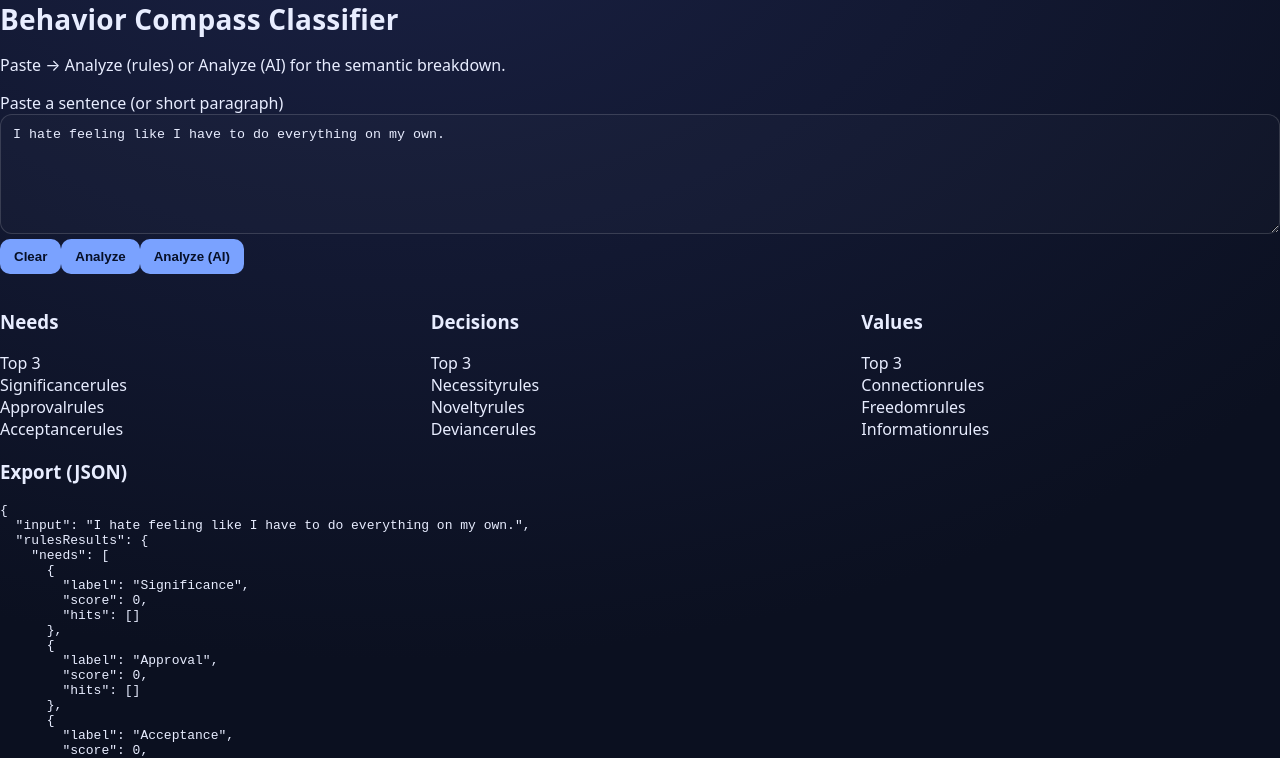
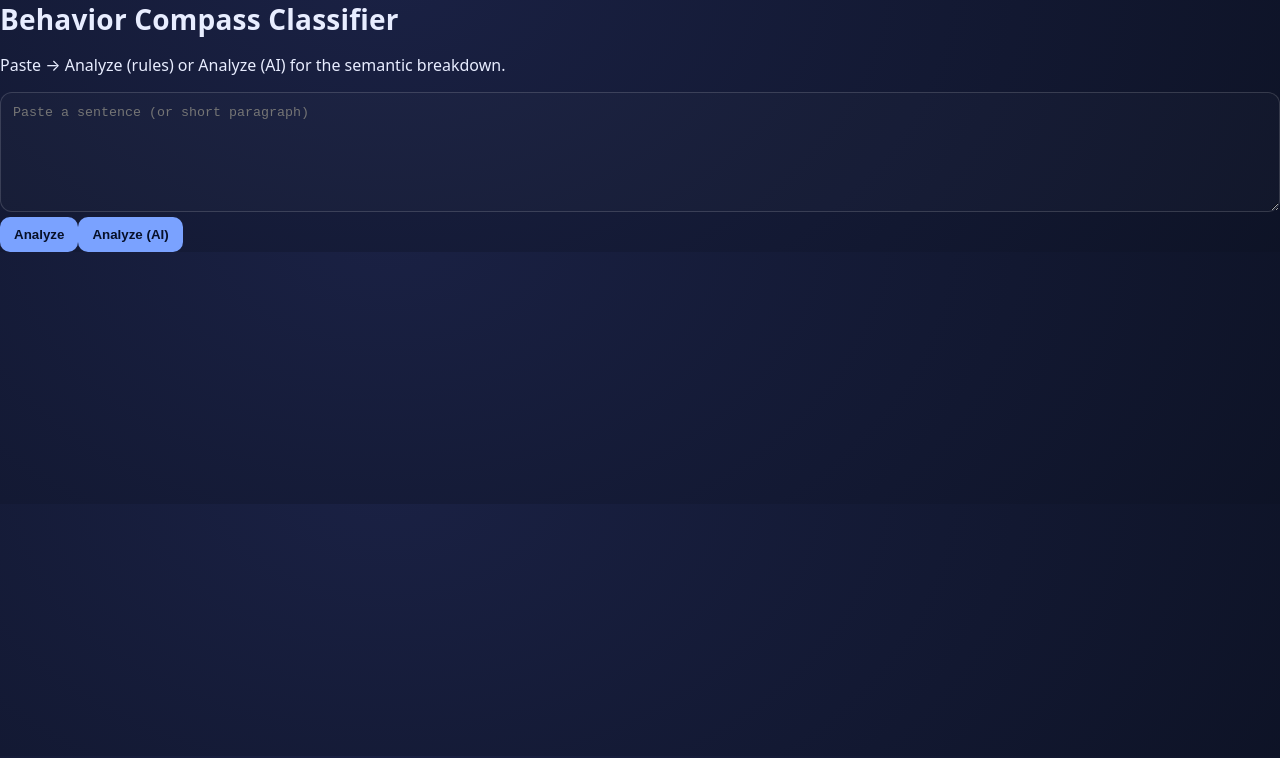
Before and after one commit to blakemcdonald55-star/Behavior-Compass-, a Next.js app: page / in a window 1280 px wide. Shown: the top 758 px of the page. Built offline with nearby package versions, Linux system fonts and the light colour scheme.

Commit message:
Update page.tsx

```diff
--- a/app/page.tsx
+++ b/app/page.tsx
@@ -1,363 +1,182 @@
 "use client";
 
-import React, { useMemo, useState } from "react";
+import { useState } from "react";
 
-/* ---------- tiny safety helpers ---------- */
-const s = (str?: string) => (typeof str === "string" ? str : "");
-const a = <T,>(arr?: T[]) => (Array.isArray(arr) ? arr : []);
+export default function Home() {
+  const [text, setText] = useState("");
+  const [rulesResults, setRulesResults] = useState<any>(null);
+  const [aiResults, setAiResults] = useState<any>(null);
+  const [loading, setLoading] = useState(false);
 
-/* ---------- taxonomy ---------- */
-const TAXONOMY = {
-  needs: [
-    "Significance",
-    "Approval",
-    "Acceptance",
-    "Intelligence",
-    "Strength/Power",
-    "Pity",
-  ],
-  decisions: [
-    "Novelty",
-    "Deviance",
-    "Social",
-    "Conformity",
-    "Investment",
-    "Necessity",
-  ],
-  values: [
-    "Connection",
-    "Freedom",
-    "Information",
-    "Recognition",
-    "Investment",
-    "Growth",
-  ],
-};
+  const analyze = async (mode: "rules" | "ai") => {
+    setLoading(true);
+    setRulesResults(null);
+    setAiResults(null);
 
-/* ---------- crude keyword lists to make 'Analyze' respond ---------- */
-const KEYWORDS: Record<string, string[]> = {
-  // Needs
-  Significance: ["i matter","matter","important","best","special","recognize","recognition","impact"],
-  Approval: ["approve","approval","validate","validation","like me","impress","accept me","admire"],
-  Acceptance: ["accept","belong","included","welcome","fit in","part of"],
-  Intelligence: ["smart","intelligent","figure out","understand","learn","knowledgeable","clever"],
-  "Strength/Power": ["power","control","in control","strong","dominate","lead","authority"],
-  Pity: ["feel sorry","pity","victim","helpless","poor me"],
-
-  // Decisions
-  Novelty: ["new","novel","adventure","explore","different","variety","fresh"],
-  Deviance: ["break rules","against the rules","rebel","nonconform","edge","taboo"],
-  Social: ["together","friends","team","group","we ","community","social"],
-  Conformity: ["normal","standard","expected","proper","should","supposed to"],
-  Investment: ["invest","commit","long term","sacrifice","pay off","return","roi"],
-  Necessity: ["have to","need to","must","required","necessary","obligation"],
-
-  // Values
-  Connection: ["connect","connection","relationship","bond","intimacy","together","belong"],
-  Freedom: ["free","freedom","autonomy","independent","my way","choice"],
-  Information: ["information","data","facts","learn","research","understand"],
-  Recognition: ["recognize","recognition","credit","acknowledge","applause","famous"],
-  Growth: ["grow","growth","improve","progress","develop","level up","mastery"],
-};
-
-/* ---------- rules scorer (very simple) ---------- */
-function scoreCategory(text: string, labels: string[]) {
-  const t = text.toLowerCase();
-  return labels
-    .map((label) => {
-      const words = KEYWORDS[label] || [];
-      let hits: string[] = [];
-      let score = 0;
-
-      for (const w of words) {
-        const needle = w.toLowerCase();
-        const count = needle ? t.split(needle).length - 1 : 0;
-        if (count > 0) {
-          hits.push(`${needle}×${count}`);
-          score += count; // 1 point per hit
-        }
-      }
-
-      // clamp to 0..5
-      const scaled = Math.max(0, Math.min(5, score));
-
-      return { label, score: scaled, hits };
-    })
-    .sort((a, b) => b.score - a.score)
-    .slice(0, 3);
-}
-
-/* ---------- normalize any AI response into our common shape ---------- */
-type Item = { label: string; score?: number; why?: string };
-
-function normalizeAI(raw: any, fallbackInput: string) {
-  // If server already returned normalized { ok, needs, ... }
-  if (raw && raw.ok === true) {
-    return {
-      input: s(raw.input) || fallbackInput,
-      needs: a<Item>(raw.needs),
-      decisions: a<Item>(raw.decisions),
-      values: a<Item>(raw.values),
-      rationale: s(raw.rationale),
-    };
-  }
-
-  // If we received a raw OpenAI chat response, try to extract JSON
-  const content =
-    raw?.choices?.[0]?.message?.content ??
-    raw?.message?.content ??
-    raw?.content ??
-    "";
-
-  let parsed: any = null;
-  if (typeof content === "string") {
     try {
-      parsed = JSON.parse(content);
-    } catch {
-      // if it's not JSON, just return empty
-      parsed = null;
-    }
-  }
-
-  if (parsed) {
-    return {
-      input: s(parsed.input) || fallbackInput,
-      needs: a<Item>(parsed.needs),
-      decisions: a<Item>(parsed.decisions),
-      values: a<Item>(parsed.values),
-      rationale: s(parsed.rationale),
-    };
-  }
-
-  // fallback empty
-  return {
-    input: fallbackInput,
-    needs: [] as Item[],
-    decisions: [] as Item[],
-    values: [] as Item[],
-    rationale: "",
-  };
-}
-
-export default function Page() {
-  const [input, setInput] = useState(
-    "I hate feeling like I have to do everything on my own."
-  );
-
-  /* rules results update whenever input changes */
-  const rulesResults = useMemo(() => {
-    const t = s(input);
-    return {
-      needs: scoreCategory(t, TAXONOMY.needs),
-      decisions: scoreCategory(t, TAXONOMY.decisions),
-      values: scoreCategory(t, TAXONOMY.values),
-    };
-  }, [input]);
-
-  /* AI state */
-  const [aiLoading, setAiLoading] = useState(false);
-  const [aiError, setAiError] = useState<string | null>(null);
-  const [aiResults, setAiResults] = useState<{
-    input: string;
-    needs: Item[];
-    decisions: Item[];
-    values: Item[];
-    rationale?: string;
-  } | null>(null);
-
-  const handleAnalyzeAI = async () => {
-    setAiError(null);
-    setAiResults(null);
-    setAiLoading(true);
-    try {
-      const res = await fetch("/api/classify", {
+      const res = await fetch(`/api/classify?mode=${mode}`, {
         method: "POST",
         headers: { "Content-Type": "application/json" },
-        body: JSON.stringify({ text: input.trim() }),
+        body: JSON.stringify({ text }),
       });
-
-      const rawText = await res.text();
-      let data: any;
-      try {
-        data = JSON.parse(rawText);
-      } catch {
-        throw new Error(
-          `Non-JSON response (status ${res.status}): ${s(rawText).slice(0, 200)}`
-        );
+      const data = await res.json();
+      if (mode === "rules") {
+        setRulesResults(data);
+      } else {
+        setAiResults(data);
       }
-
-      if (!res.ok || data?.ok === false) {
-        throw new Error(data?.error || `HTTP ${res.status}`);
-      }
-
-      const normalized = normalizeAI(data, input);
-      setAiResults(normalized);
-    } catch (err: any) {
-      setAiError(err?.message || "AI analysis failed");
-      console.error("AI analyze error:", err);
+    } catch (err) {
+      console.error(err);
     } finally {
-      setAiLoading(false);
+      setLoading(false);
     }
   };
 
-  const show = aiResults; // if AI ran, show it; else show rules
+  const s = (x: any) => (typeof x === "string" ? x : JSON.stringify(x, null, 2));
+  const isAI = !!aiResults;
 
   return (
-    <main className="min-h-screen bg-[#0b1020] text-white px-6 py-10">
-      <div className="mx-auto max-w-5xl">
-        <h1 className="text-3xl font-semibold">Behavior Compass Classifier</h1>
-        <p className="mt-1 text-sm text-white/60">
-          Paste → <span className="font-medium">Analyze</span> (rules) or{" "}
-          <span className="font-medium">Analyze (AI)</span> for the semantic breakdown.
+    <div className="min-h-screen bg-gradient-to-b from-slate-900 to-slate-800 text-white p-6">
+      <h1 className="text-2xl font-bold mb-4">Behavior Compass Classifier</h1>
+      <p className="mb-4 text-sm text-white/70">
+        Paste → Analyze (rules) or Analyze (AI) for the semantic breakdown.
       </p>
 
-        {/* Input */}
-        <div className="mt-6 rounded-xl border border-white/10 bg-white/5 p-4">
-          <label className="mb-2 block text-sm text-white/70">
-            Paste a sentence (or short paragraph)
-          </label>
       <textarea
-            className="w-full min-h-[160px] rounded-lg bg-black/30 p-3 outline-none ring-1 ring-white/10 focus:ring-2 focus:ring-indigo-400"
-            value={input}
-            onChange={(e) => setInput(e.target.value)}
-            placeholder="Type here…"
+        value={text}
+        onChange={(e) => setText(e.target.value)}
+        placeholder="Paste a sentence (or short paragraph)"
+        className="w-full rounded-md bg-black/40 p-3 text-white border border-white/10 mb-4"
+        rows={4}
       />
-          <div className="mt-3 flex gap-2">
+
+      <div className="flex gap-2 mb-6">
         <button
-              className="rounded-md bg-slate-700 px-3 py-2 text-sm hover:bg-slate-600"
-              onClick={() => {
-                setInput("");
-                setAiResults(null);
-                setAiError(null);
-              }}
-            >
-              Clear
-            </button>
-
-            {/* Rules analyze just re-triggers useMemo (already bound to input) */}
-            <button
-              className="rounded-md bg-indigo-600 px-3 py-2 text-sm hover:bg-indigo-500"
-              onClick={() => setInput((v) => v)}
+          onClick={() => analyze("rules")}
+          disabled={loading}
+          className="bg-blue-600 hover:bg-blue-700 disabled:opacity-50 px-4 py-2 rounded-md"
         >
           Analyze
         </button>
-
         <button
-              className="rounded-md bg-emerald-600 px-3 py-2 text-sm hover:bg-emerald-500 disabled:opacity-60"
-              disabled={aiLoading || !input.trim()}
-              onClick={handleAnalyzeAI}
+          onClick={() => analyze("ai")}
+          disabled={loading}
+          className="bg-purple-600 hover:bg-purple-700 disabled:opacity-50 px-4 py-2 rounded-md"
         >
-              {aiLoading ? "Analyzing (AI)..." : "Analyze (AI)"}
+          Analyze (AI)
         </button>
       </div>
 
-          {aiError && (
-            <div className="mt-3 rounded-lg border border-red-400/30 bg-red-500/10 p-3 text-red-200">
-              {aiError}
-            </div>
-          )}
-        </div>
+      {loading && <p>Loading...</p>}
 
-        {/* Results */}
-        <div className="mt-8 grid gap-6 md:grid-cols-3">
+      {(rulesResults || aiResults) && (
+        <div className="grid grid-cols-1 md:grid-cols-3 gap-6">
           {/* Needs */}
-          <div className="rounded-xl border border-white/10 bg-white/5 p-4">
-            <div className="mb-2 flex items-center justify-between">
-              <h3 className="font-semibold">Needs</h3>
-              <span className="text-xs text-white/50">Top 3</span>
-            </div>
-            {(show ? a(show.needs) : a(rulesResults.needs)).slice(0, 3).map((n, i) => (
-              <div key={i} className="mt-2 rounded-md bg-black/30 px-3 py-2 text-sm">
+          <div>
+            <h2 className="text-lg font-semibold">Needs</h2>
+            <p className="text-xs text-white/50">Top 3</p>
+            {(aiResults?.needs || rulesResults?.needs || []).map(
+              (n: any, i: number) => (
+                <div
+                  key={i}
+                  className="mt-2 rounded-md bg-black/30 px-3 py-2 text-sm"
+                >
                   <div className="flex items-center justify-between">
                     <span className="font-medium">{n.label}</span>
-                  {show ? (
-                    typeof n.score === "number" && (
-                      <span className="text-emerald-300">{n.score.toFixed(2)}</span>
+                    {isAI ? (
+                      typeof (n as any).score === "number" && (
+                        <span className="text-emerald-300">
+                          {(n as any).score.toFixed(2)}
+                        </span>
                       )
                     ) : (
                       <span className="ml-2 text-white/40 text-xs">rules</span>
                     )}
                   </div>
-                {show && s(n.why) && (
-                  <p className="mt-1 text-white/70 text-xs">{s(n.why).slice(0, 220)}</p>
+                  {isAI && (n as any)?.why && (
+                    <p className="mt-1 text-white/70 text-xs">
+                      {s((n as any).why).slice(0, 220)}
+                    </p>
                   )}
                 </div>
-            ))}
+              )
+            )}
           </div>
 
           {/* Decisions */}
-          <div className="rounded-xl border border-white/10 bg-white/5 p-4">
-            <div className="mb-2 flex items-center justify-between">
-              <h3 className="font-semibold">Decisions</h3>
-              <span className="text-xs text-white/50">Top 3</span>
-            </div>
-            {(show ? a(show.decisions) : a(rulesResults.decisions)).slice(0, 3).map((n, i) => (
-              <div key={i} className="mt-2 rounded-md bg-black/30 px-3 py-2 text-sm">
+          <div>
+            <h2 className="text-lg font-semibold">Decisions</h2>
+            <p className="text-xs text-white/50">Top 3</p>
+            {(aiResults?.decisions || rulesResults?.decisions || []).map(
+              (n: any, i: number) => (
+                <div
+                  key={i}
+                  className="mt-2 rounded-md bg-black/30 px-3 py-2 text-sm"
+                >
                   <div className="flex items-center justify-between">
                     <span className="font-medium">{n.label}</span>
-                  {show ? (
-                    typeof n.score === "number" && (
-                      <span className="text-emerald-300">{n.score.toFixed(2)}</span>
+                    {isAI ? (
+                      typeof (n as any).score === "number" && (
+                        <span className="text-emerald-300">
+                          {(n as any).score.toFixed(2)}
+                        </span>
                       )
                     ) : (
                       <span className="ml-2 text-white/40 text-xs">rules</span>
                     )}
                   </div>
-                {show && s(n.why) && (
-                  <p className="mt-1 text-white/70 text-xs">{s(n.why).slice(0, 220)}</p>
+                  {isAI && (n as any)?.why && (
+                    <p className="mt-1 text-white/70 text-xs">
+                      {s((n as any).why).slice(0, 220)}
+                    </p>
                   )}
                 </div>
-            ))}
+              )
+            )}
           </div>
 
           {/* Values */}
-          <div className="rounded-xl border border-white/10 bg-white/5 p-4">
-            <div className="mb-2 flex items-center justify-between">
-              <h3 className="font-semibold">Values</h3>
-              <span className="text-xs text-white/50">Top 3</span>
-            </div>
-            {(show ? a(show.values) : a(rulesResults.values)).slice(0, 3).map((n, i) => (
-              <div key={i} className="mt-2 rounded-md bg-black/30 px-3 py-2 text-sm">
+          <div>
+            <h2 className="text-lg font-semibold">Values</h2>
+            <p className="text-xs text-white/50">Top 3</p>
+            {(aiResults?.values || rulesResults?.values || []).map(
+              (n: any, i: number) => (
+                <div
+                  key={i}
+                  className="mt-2 rounded-md bg-black/30 px-3 py-2 text-sm"
+                >
                   <div className="flex items-center justify-between">
                     <span className="font-medium">{n.label}</span>
-                  {show ? (
-                    typeof n.score === "number" && (
-                      <span className="text-emerald-300">{n.score.toFixed(2)}</span>
+                    {isAI ? (
+                      typeof (n as any).score === "number" && (
+                        <span className="text-emerald-300">
+                          {(n as any).score.toFixed(2)}
+                        </span>
                       )
                     ) : (
                       <span className="ml-2 text-white/40 text-xs">rules</span>
                     )}
                   </div>
-                {show && s(n.why) && (
-                  <p className="mt-1 text-white/70 text-xs">{s(n.why).slice(0, 220)}</p>
+                  {isAI && (n as any)?.why && (
+                    <p className="mt-1 text-white/70 text-xs">
+                      {s((n as any).why).slice(0, 220)}
+                    </p>
                   )}
                 </div>
-            ))}
+              )
+            )}
           </div>
         </div>
+      )}
 
-        {/* Export JSON */}
-        <div className="mt-8 rounded-xl border border-white/10 bg-white/5 p-4">
-          <h3 className="font-semibold">Export (JSON)</h3>
-          <pre className="mt-3 overflow-auto rounded-lg bg-black/40 p-3 text-sm">
-            {JSON.stringify(
-              {
-                input,
-                rulesResults,
-                aiResults: aiResults && {
-                  input: aiResults.input,
-                  needs: a(aiResults.needs),
-                  decisions: a(aiResults.decisions),
-                  values: a(aiResults.values),
-                  rationale: s(aiResults.rationale),
-                },
-              },
-              null,
-              2
-            )}
+      {(rulesResults || aiResults) && (
+        <div className="mt-8">
+          <h2 className="text-lg font-semibold">Export (JSON)</h2>
+          <pre className="mt-2 bg-black/40 rounded-md p-4 text-xs overflow-x-auto">
+            {s(rulesResults || aiResults)}
           </pre>
         </div>
+      )}
     </div>
-    </main>
   );
 }
```
Lines whose indentation alone changed are shown as unchanged.
